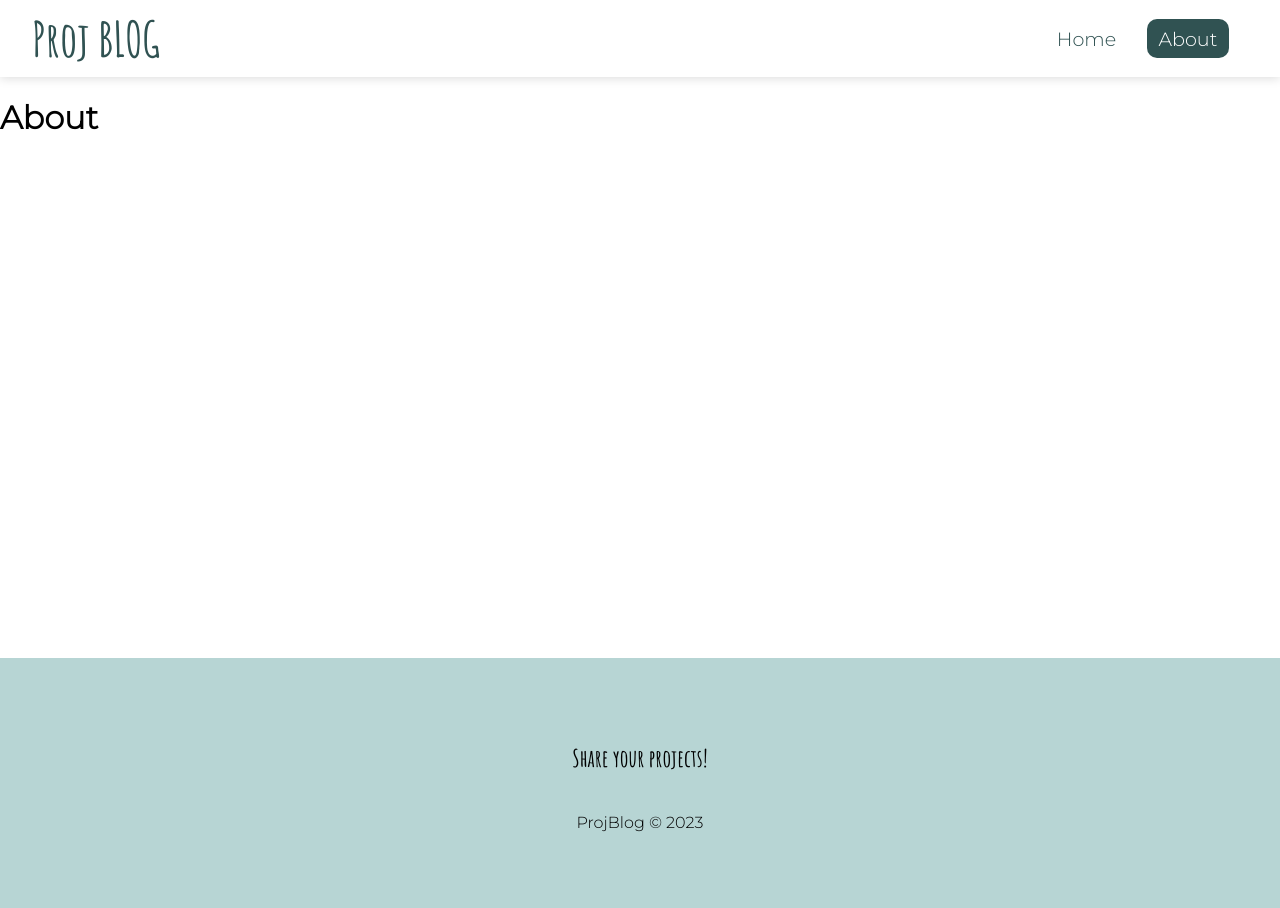
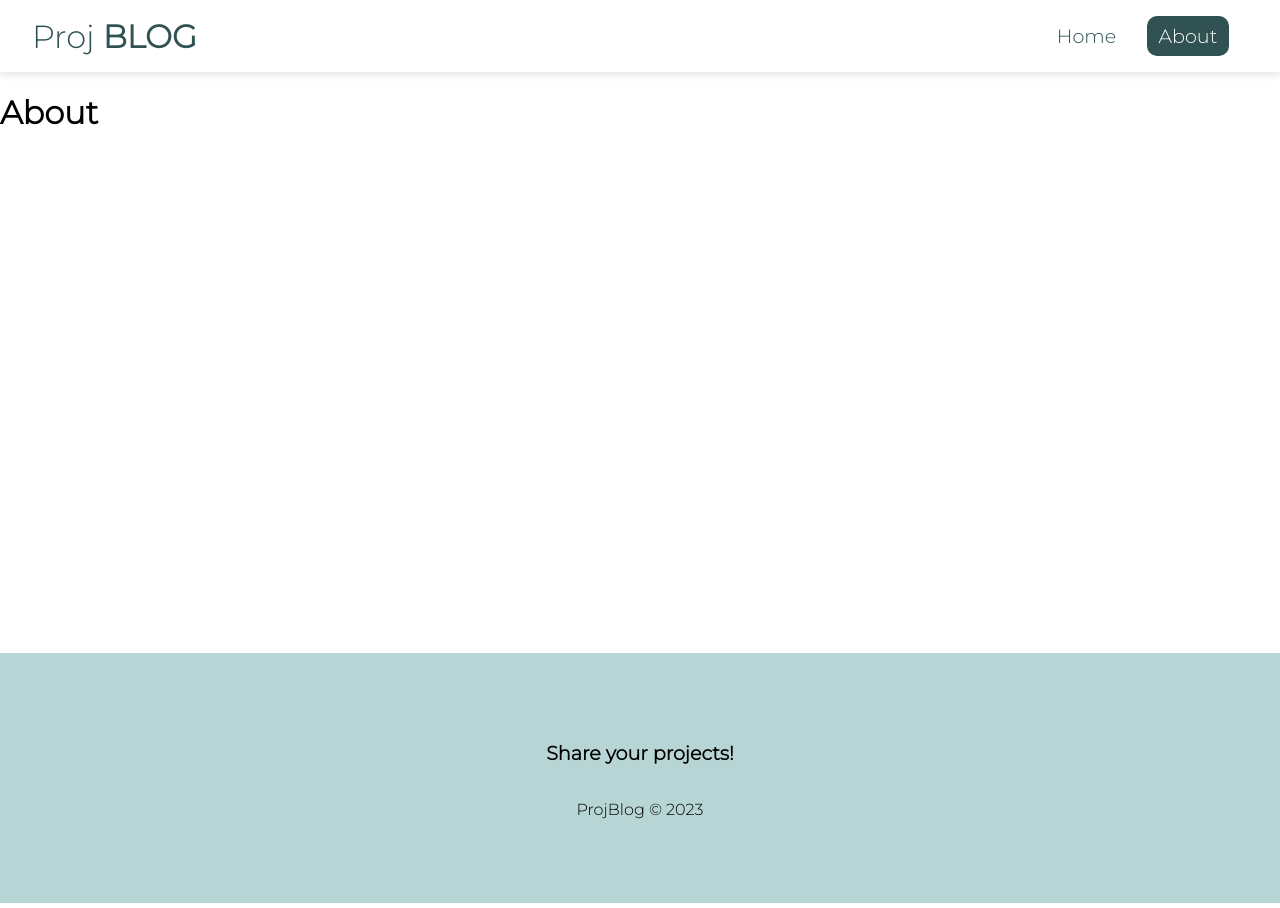
Before and after one commit to jennifermedeiross/proj-blog, a React (Create React App) app: page /about in a window 1280 px wide. Built offline with nearby package versions, Linux system fonts and the light colour scheme.

Commit message:
Mudando font-family

```diff
--- a/src/components/Footer/Footer.module.css
+++ b/src/components/Footer/Footer.module.css
@@ -8,6 +8,5 @@
 }
 
 .footer h3 {
-  font-family: 'Amatic SC', cursive;
-  font-size: 1.5em;
+  font-size: 1.2em;
 }
--- a/src/components/NavBar/NavBar.module.css
+++ b/src/components/NavBar/NavBar.module.css
@@ -7,14 +7,13 @@
 }
 
 .brand {
-  font-size: 3em;
-  font-family: 'Amatic SC', cursive;
+  font-size: 2em;
   text-decoration: none;
   color: #305252;
 }
 
 .brand span {
-  font-weight: 900;
+  font-weight: bold;
   text-transform: uppercase;
 }
 
```
